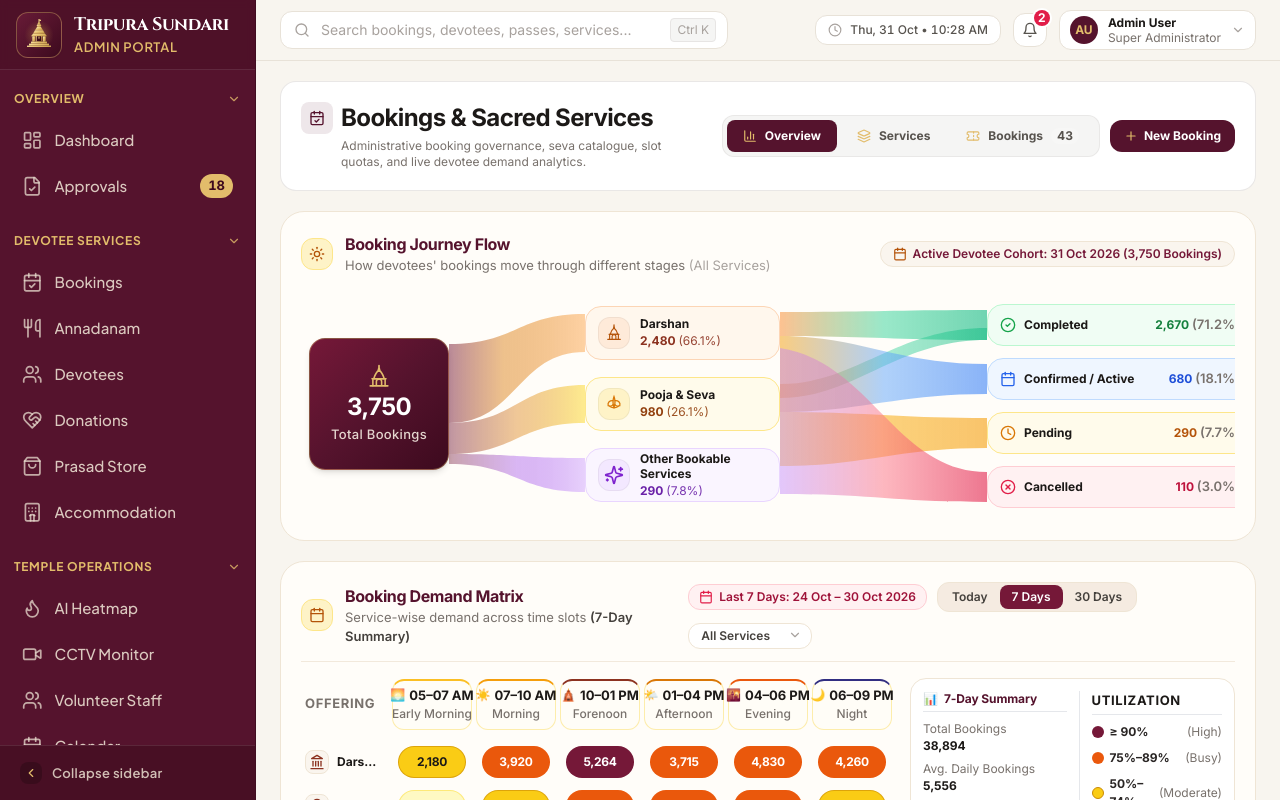
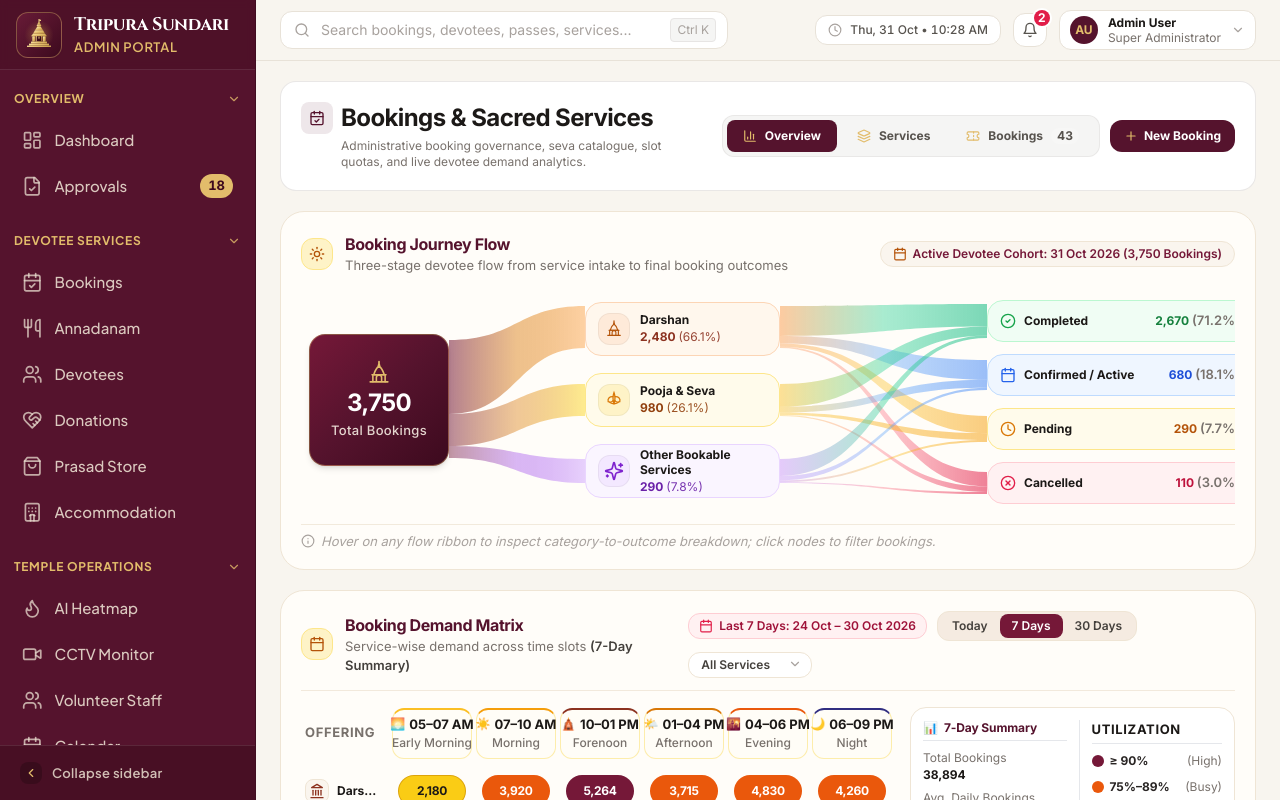
Before and after one commit to PraneethGwcSE/Tripura_Sundhari_Temple_Admin, a React (Vite) app: page /bookings in a window 1280 px wide. Shown: the top 800 px of the page. Built offline with nearby package versions, Linux system fonts and the light colour scheme.

Commit message:
feat: implement 12 data-driven category-to-outcome Sankey connections with zero gaps

```diff
--- a/src/components/bookings/BookingJourneySankey.jsx
+++ b/src/components/bookings/BookingJourneySankey.jsx
@@ -6,6 +6,7 @@ import {
   CheckCircle2,
   XCircle,
   Sparkles,
+  Info,
 } from 'lucide-react';
 
 // Sacred Golden Lotus Motif Icon
@@ -64,10 +65,17 @@ function TempleDomeIcon({ className = 'w-6 h-6' }) {
 }
 
 export default function BookingJourneySankey({ onNavigateWithFilter }) {
-  // 100% Mathematically Reconciled Dataset (Total: 3,750 Devotees)
-  // Stage 1 Total: 3,750
-  // Stage 2 Categories: Darshan (2,480) + Pooja & Seva (980) + Other Bookable Services (290) = 3,750
-  // Stage 3 Outcomes: Completed (2,670) + Confirmed/Active (680) + Pending (290) + Cancelled (110) = 3,750
+  const [hoveredFlow, setHoveredFlow] = useState(null);
+
+  // =========================================================
+  // 100% RECONCILED MASTER DATASET (3,750 BOOKINGS)
+  // Cross-Tabulation Matrix (3 Categories x 4 Outcomes):
+  //               Completed   Confirmed   Pending   Cancelled   Row Total
+  // Darshan           1,766         450       192          72       2,480
+  // Pooja & Seva        698         178        76          28         980
+  // Other Services      206          52        22          10         290
+  // Col Total         2,670         680       290         110       3,750
+  // =========================================================
   const totalBookings = 3750;
 
   const categories = [
@@ -82,7 +90,6 @@ export default function BookingJourneySankey({ onNavigateWithFilter }) {
       icon: <TempleDomeIcon className="w-5 h-5 text-[#B45309]" />,
       iconBg: 'bg-[#FEEAD9]',
       top: 'top-[14px]',
-      flows: { completed: 1820, confirmed: 450, pending: 150, cancelled: 60 },
     },
     {
       id: 'pooja',
@@ -95,7 +102,6 @@ export default function BookingJourneySankey({ onNavigateWithFilter }) {
       icon: <LotusIcon className="w-5 h-5 text-[#D97706]" />,
       iconBg: 'bg-[#FEF3C7]',
       top: 'top-[85px]',
-      flows: { completed: 660, confirmed: 180, pending: 100, cancelled: 40 },
     },
     {
       id: 'other',
@@ -108,7 +114,6 @@ export default function BookingJourneySankey({ onNavigateWithFilter }) {
       icon: <Sparkles className="w-5 h-5 text-[#7E22CE]" />,
       iconBg: 'bg-[#F3E8FF]',
       top: 'top-[156px]',
-      flows: { completed: 190, confirmed: 50, pending: 40, cancelled: 10 },
     },
   ];
 
@@ -159,6 +164,7 @@ export default function BookingJourneySankey({ onNavigateWithFilter }) {
     },
   ];
 
+  // Helper for drill-down navigation
   const handleClickCategory = (catLabel) => {
     if (onNavigateWithFilter) {
       onNavigateWithFilter({ category: catLabel, status: 'All' });
@@ -177,10 +183,217 @@ export default function BookingJourneySankey({ onNavigateWithFilter }) {
     }
   };
 
+  // =========================================================================
+  // EXACT SANKEY GEOMETRY CALCULATION (Canvas: 960px x 224px)
+  // Stage 1 Source: [8, 148] (w=140, h=132, centered at y=112)
+  // Stage 2 Categories: [284, 479] (w=195, h=54 each)
+  // Stage 3 Outcomes: [686, 952] (w=266, h=42 each)
+  // =========================================================================
+
+  // Stage 1 -> Stage 2 (3 Links)
+  const stage1Links = [
+    {
+      id: 's1-darshan',
+      from: 'Total Bookings',
+      to: 'Darshan',
+      count: 2480,
+      percent: '66.1%',
+      y1_0: 52,
+      y1_1: 126,
+      y2_0: 18,
+      y2_1: 60,
+      gradient: 'url(#ribbonToDarshan)',
+    },
+    {
+      id: 's1-pooja',
+      from: 'Total Bookings',
+      to: 'Pooja & Seva',
+      count: 980,
+      percent: '26.1%',
+      y1_0: 126,
+      y1_1: 158,
+      y2_0: 96,
+      y2_1: 128,
+      gradient: 'url(#ribbonToPooja)',
+    },
+    {
+      id: 's1-other',
+      from: 'Total Bookings',
+      to: 'Other Bookable Services',
+      count: 290,
+      percent: '7.8%',
+      y1_0: 158,
+      y1_1: 170,
+      y2_0: 171,
+      y2_1: 195,
+      gradient: 'url(#ribbonToOther)',
+    },
+  ];
+
+  // Stage 2 -> Stage 3: Exactly 12 Data-Driven Non-Zero Sankey Links
+  // x1 = 479 (right edge of Stage 2), x2 = 686 (left edge of Stage 3)
+  const stage2Links = [
+    // --- FROM DARSHAN (2,480 total: y span 18 -> 60) ---
+    {
+      id: 'flow-darshan-completed',
+      from: 'Darshan',
+      to: 'Completed',
+      count: 1766,
+      percent: '71.2%',
+      y1_0: 18,
+      y1_1: 47.91,
+      y2_0: 16,
+      y2_1: 38.49,
+      gradient: 'url(#gradDarshanCompleted)',
+    },
+    {
+      id: 'flow-darshan-confirmed',
+      from: 'Darshan',
+      to: 'Confirmed / Active',
+      count: 450,
+      percent: '18.1%',
+      y1_0: 47.91,
+      y1_1: 55.53,
+      y2_0: 72,
+      y2_1: 91.85,
+      gradient: 'url(#gradDarshanConfirmed)',
+    },
+    {
+      id: 'flow-darshan-pending',
+      from: 'Darshan',
+      to: 'Pending',
+      count: 192,
+      percent: '7.7%',
+      y1_0: 55.53,
+      y1_1: 58.78,
+      y2_0: 128,
+      y2_1: 145.21,
+      gradient: 'url(#gradDarshanPending)',
+    },
+    {
+      id: 'flow-darshan-cancelled',
+      from: 'Darshan',
+      to: 'Cancelled',
+      count: 72,
+      percent: '2.9%',
+      y1_0: 58.78,
+      y1_1: 60,
+      y2_0: 184,
+      y2_1: 198.40,
+      gradient: 'url(#gradDarshanCancelled)',
+    },
+
+    // --- FROM POOJA & SEVA (980 total: y span 96 -> 128) ---
+    {
+      id: 'flow-pooja-completed',
+      from: 'Pooja & Seva',
+      to: 'Completed',
+      count: 698,
+      percent: '71.2%',
+      y1_0: 96,
+      y1_1: 118.79,
+      y2_0: 38.49,
+      y2_1: 47.38,
+      gradient: 'url(#gradPoojaCompleted)',
+    },
+    {
+      id: 'flow-pooja-confirmed',
+      from: 'Pooja & Seva',
+      to: 'Confirmed / Active',
+      count: 178,
+      percent: '18.2%',
+      y1_0: 118.79,
+      y1_1: 124.60,
+      y2_0: 91.85,
+      y2_1: 99.70,
+      gradient: 'url(#gradPoojaConfirmed)',
+    },
+    {
+      id: 'flow-pooja-pending',
+      from: 'Pooja & Seva',
+      to: 'Pending',
+      count: 76,
+      percent: '7.8%',
+      y1_0: 124.60,
+      y1_1: 127.08,
+      y2_0: 145.21,
+      y2_1: 152.02,
+      gradient: 'url(#gradPoojaPending)',
+    },
+    {
+      id: 'flow-pooja-cancelled',
+      from: 'Pooja & Seva',
+      to: 'Cancelled',
+      count: 28,
+      percent: '2.9%',
+      y1_0: 127.08,
+      y1_1: 128,
+      y2_0: 198.40,
+      y2_1: 204.00,
+      gradient: 'url(#gradPoojaCancelled)',
+    },
+
+    // --- FROM OTHER SERVICES (290 total: y span 171 -> 195) ---
+    {
+      id: 'flow-other-completed',
+      from: 'Other Bookable Services',
+      to: 'Completed',
+      count: 206,
+      percent: '71.0%',
+      y1_0: 171,
+      y1_1: 188.05,
+      y2_0: 47.38,
+      y2_1: 50,
+      gradient: 'url(#gradOtherCompleted)',
+    },
+    {
+      id: 'flow-other-confirmed',
+      from: 'Other Bookable Services',
+      to: 'Confirmed / Active',
+      count: 52,
+      percent: '17.9%',
+      y1_0: 188.05,
+      y1_1: 192.35,
+      y2_0: 99.70,
+      y2_1: 102,
+      gradient: 'url(#gradOtherConfirmed)',
+    },
+    {
+      id: 'flow-other-pending',
+      from: 'Other Bookable Services',
+      to: 'Pending',
+      count: 22,
+      percent: '7.6%',
+      y1_0: 192.35,
+      y1_1: 194.17,
+      y2_0: 152.02,
+      y2_1: 154,
+      gradient: 'url(#gradOtherPending)',
+    },
+    {
+      id: 'flow-other-cancelled',
+      from: 'Other Bookable Services',
+      to: 'Cancelled',
+      count: 10,
+      percent: '3.4%',
+      y1_0: 194.17,
+      y1_1: 195,
+      y2_0: 204.00,
+      y2_1: 206,
+      gradient: 'url(#gradOtherCancelled)',
+    },
+  ];
+
+  // Helper for generating standard smooth cubic Bézier ribbon path
+  const makeRibbonPath = (x1, y1_0, y1_1, x2, y2_0, y2_1) => {
+    const cx = (x1 + x2) / 2;
+    return `M ${x1} ${y1_0} C ${cx} ${y1_0}, ${cx} ${y2_0}, ${x2} ${y2_0} L ${x2} ${y2_1} C ${cx} ${y2_1}, ${cx} ${y1_1}, ${x1} ${y1_1} Z`;
+  };
+
   return (
     <div className="bg-[#FFFDF9] rounded-2xl sm:rounded-3xl border border-[#EFE5D5] shadow-xs p-4 sm:p-5 relative overflow-hidden">
       {/* 1. Header with explicit reporting-period badge */}
-      <div className="flex flex-wrap items-center justify-between gap-3 mb-4">
+      <div className="flex flex-wrap items-center justify-between gap-3 mb-3">
         <div className="flex items-center gap-3">
           <div className="w-8 h-8 rounded-xl bg-[#FEF3C7] border border-[#FDE68A] flex items-center justify-center text-[#B45309] shrink-0">
             <Sun className="w-4 h-4" />
@@ -190,7 +403,7 @@ export default function BookingJourneySankey({ onNavigateWithFilter }) {
               Booking Journey Flow
             </h2>
             <p className="text-[11.5px] text-stone-500 font-sans">
-              How devotees' bookings move through different stages <span className="text-stone-400">(All Services)</span>
+              Three-stage devotee flow from service intake to final booking outcomes
             </p>
           </div>
         </div>
@@ -202,111 +415,152 @@ export default function BookingJourneySankey({ onNavigateWithFilter }) {
         </div>
       </div>
 
-      {/* 2. Coordinated Canvas: EXACT 960px width with Zero-Gap flowing ribbons */}
+      {/* 2. Coordinated Canvas: EXACT 960px width with Zero-Gap Flowing Sankey Ribbons */}
       <div className="w-full overflow-x-auto custom-scrollbar pb-1">
         <div className="relative w-[960px] h-[224px] mx-auto select-none">
           {/* Continuous Bézier Ribbons SVG Canvas: Touches nodes at the exact pixel */}
           <svg
-            className="absolute inset-0 w-[960px] h-[224px] pointer-events-none"
+            className="absolute inset-0 w-[960px] h-[224px]"
             viewBox="0 0 960 224"
             fill="none"
           >
             <defs>
               {/* Stage 1 -> Stage 2 Gradients */}
               <linearGradient id="ribbonToDarshan" x1="0%" y1="0%" x2="100%" y2="0%">
-                <stop offset="0%" stopColor="#751838" stopOpacity="0.5" />
-                <stop offset="40%" stopColor="#D97706" stopOpacity="0.45" />
+                <stop offset="0%" stopColor="#751838" stopOpacity="0.55" />
+                <stop offset="50%" stopColor="#D97706" stopOpacity="0.45" />
                 <stop offset="100%" stopColor="#FDBA74" stopOpacity="0.65" />
               </linearGradient>
               <linearGradient id="ribbonToPooja" x1="0%" y1="0%" x2="100%" y2="0%">
-                <stop offset="0%" stopColor="#751838" stopOpacity="0.45" />
+                <stop offset="0%" stopColor="#751838" stopOpacity="0.5" />
                 <stop offset="50%" stopColor="#D97706" stopOpacity="0.4" />
                 <stop offset="100%" stopColor="#FDE047" stopOpacity="0.6" />
               </linearGradient>
               <linearGradient id="ribbonToOther" x1="0%" y1="0%" x2="100%" y2="0%">
-                <stop offset="0%" stopColor="#751838" stopOpacity="0.4" />
+                <stop offset="0%" stopColor="#751838" stopOpacity="0.45" />
                 <stop offset="50%" stopColor="#9333EA" stopOpacity="0.35" />
                 <stop offset="100%" stopColor="#D8B4FE" stopOpacity="0.6" />
               </linearGradient>
 
-              {/* Stage 2 -> Stage 3 Flow Gradients */}
-              <linearGradient id="flowCompleted" x1="0%" y1="0%" x2="100%" y2="0%">
+              {/* Stage 2 -> Stage 3 (12 Unique Gradients) */}
+              {/* From Darshan */}
+              <linearGradient id="gradDarshanCompleted" x1="0%" y1="0%" x2="100%" y2="0%">
                 <stop offset="0%" stopColor="#FB923C" stopOpacity="0.55" />
                 <stop offset="50%" stopColor="#34D399" stopOpacity="0.5" />
-                <stop offset="100%" stopColor="#10B981" stopOpacity="0.6" />
+                <stop offset="100%" stopColor="#10B981" stopOpacity="0.65" />
               </linearGradient>
-              <linearGradient id="flowConfirmed" x1="0%" y1="0%" x2="100%" y2="0%">
-                <stop offset="0%" stopColor="#F59E0B" stopOpacity="0.5" />
-                <stop offset="50%" stopColor="#60A5FA" stopOpacity="0.5" />
+              <linearGradient id="gradDarshanConfirmed" x1="0%" y1="0%" x2="100%" y2="0%">
+                <stop offset="0%" stopColor="#FB923C" stopOpacity="0.5" />
+                <stop offset="50%" stopColor="#60A5FA" stopOpacity="0.45" />
                 <stop offset="100%" stopColor="#3B82F6" stopOpacity="0.6" />
               </linearGradient>
-              <linearGradient id="flowPending" x1="0%" y1="0%" x2="100%" y2="0%">
-                <stop offset="0%" stopColor="#FBBF24" stopOpacity="0.5" />
+              <linearGradient id="gradDarshanPending" x1="0%" y1="0%" x2="100%" y2="0%">
+                <stop offset="0%" stopColor="#FB923C" stopOpacity="0.45" />
+                <stop offset="50%" stopColor="#FBBF24" stopOpacity="0.45" />
                 <stop offset="100%" stopColor="#F59E0B" stopOpacity="0.6" />
               </linearGradient>
-              <linearGradient id="flowCancelled" x1="0%" y1="0%" x2="100%" y2="0%">
+              <linearGradient id="gradDarshanCancelled" x1="0%" y1="0%" x2="100%" y2="0%">
+                <stop offset="0%" stopColor="#FB923C" stopOpacity="0.4" />
+                <stop offset="50%" stopColor="#FB7185" stopOpacity="0.45" />
+                <stop offset="100%" stopColor="#E11D48" stopOpacity="0.65" />
+              </linearGradient>
+
+              {/* From Pooja & Seva */}
+              <linearGradient id="gradPoojaCompleted" x1="0%" y1="0%" x2="100%" y2="0%">
+                <stop offset="0%" stopColor="#FBBF24" stopOpacity="0.55" />
+                <stop offset="50%" stopColor="#34D399" stopOpacity="0.5" />
+                <stop offset="100%" stopColor="#10B981" stopOpacity="0.65" />
+              </linearGradient>
+              <linearGradient id="gradPoojaConfirmed" x1="0%" y1="0%" x2="100%" y2="0%">
+                <stop offset="0%" stopColor="#FBBF24" stopOpacity="0.5" />
+                <stop offset="50%" stopColor="#60A5FA" stopOpacity="0.45" />
+                <stop offset="100%" stopColor="#3B82F6" stopOpacity="0.6" />
+              </linearGradient>
+              <linearGradient id="gradPoojaPending" x1="0%" y1="0%" x2="100%" y2="0%">
+                <stop offset="0%" stopColor="#FBBF24" stopOpacity="0.45" />
+                <stop offset="100%" stopColor="#F59E0B" stopOpacity="0.6" />
+              </linearGradient>
+              <linearGradient id="gradPoojaCancelled" x1="0%" y1="0%" x2="100%" y2="0%">
+                <stop offset="0%" stopColor="#FBBF24" stopOpacity="0.4" />
+                <stop offset="50%" stopColor="#FB7185" stopOpacity="0.45" />
+                <stop offset="100%" stopColor="#E11D48" stopOpacity="0.65" />
+              </linearGradient>
+
+              {/* From Other Services */}
+              <linearGradient id="gradOtherCompleted" x1="0%" y1="0%" x2="100%" y2="0%">
+                <stop offset="0%" stopColor="#C084FC" stopOpacity="0.5" />
+                <stop offset="50%" stopColor="#34D399" stopOpacity="0.5" />
+                <stop offset="100%" stopColor="#10B981" stopOpacity="0.65" />
+              </linearGradient>
+              <linearGradient id="gradOtherConfirmed" x1="0%" y1="0%" x2="100%" y2="0%">
                 <stop offset="0%" stopColor="#C084FC" stopOpacity="0.45" />
-                <stop offset="50%" stopColor="#FB7185" stopOpacity="0.5" />
-                <stop offset="100%" stopColor="#E11D48" stopOpacity="0.6" />
+                <stop offset="50%" stopColor="#60A5FA" stopOpacity="0.45" />
+                <stop offset="100%" stopColor="#3B82F6" stopOpacity="0.6" />
+              </linearGradient>
+              <linearGradient id="gradOtherPending" x1="0%" y1="0%" x2="100%" y2="0%">
+                <stop offset="0%" stopColor="#C084FC" stopOpacity="0.45" />
+                <stop offset="50%" stopColor="#FBBF24" stopOpacity="0.45" />
+                <stop offset="100%" stopColor="#F59E0B" stopOpacity="0.6" />
+              </linearGradient>
+              <linearGradient id="gradOtherCancelled" x1="0%" y1="0%" x2="100%" y2="0%">
+                <stop offset="0%" stopColor="#C084FC" stopOpacity="0.45" />
+                <stop offset="50%" stopColor="#FB7185" stopOpacity="0.45" />
+                <stop offset="100%" stopColor="#E11D48" stopOpacity="0.65" />
               </linearGradient>
             </defs>
 
             {/* =========================================================
-                STAGE 1 -> STAGE 2 FLOW RIBBONS
-                Source node ends at x=148; Category nodes start at x=284.
-                Total height on Hero card = 120px (y: 52 to 172).
+                STAGE 1 -> STAGE 2 FLOW RIBBONS (x1=148 to x2=284)
                ========================================================= */}
-            {/* 1. Ribbon to Darshan: 2,480 bookings (66.1% -> 79px) */}
-            <path
-              d="M 148 52 C 216 52, 216 22, 284 22 L 284 60 C 216 60, 216 131, 148 131 Z"
-              fill="url(#ribbonToDarshan)"
-            />
-
-            {/* 2. Ribbon to Pooja & Seva: 980 bookings (26.1% -> 31px) */}
-            <path
-              d="M 148 131 C 216 131, 216 93, 284 93 L 284 131 C 216 131, 216 162, 148 162 Z"
-              fill="url(#ribbonToPooja)"
-            />
-
-            {/* 3. Ribbon to Other Services: 290 bookings (7.8% -> 10px) */}
-            <path
-              d="M 148 162 C 216 162, 216 166, 284 166 L 284 200 C 216 200, 216 172, 148 172 Z"
-              fill="url(#ribbonToOther)"
-            />
+            {stage1Links.map((link) => (
+              <path
+                key={link.id}
+                d={makeRibbonPath(148, link.y1_0, link.y1_1, 284, link.y2_0, link.y2_1)}
+                fill={link.gradient}
+                className="transition-opacity duration-200 cursor-pointer"
+                opacity={hoveredFlow && hoveredFlow.id !== link.id ? 0.35 : 1}
+                onMouseEnter={() =>
+                  setHoveredFlow({
+                    id: link.id,
+                    from: link.from,
+                    to: link.to,
+                    count: link.count,
+                    percent: link.percent,
+                  })
+                }
+                onMouseLeave={() => setHoveredFlow(null)}
+              />
+            ))}
 
             {/* =========================================================
-                STAGE 2 -> STAGE 3 FLOW RIBBONS
-                Category nodes end at x=479; Outcome nodes start at x=686.
+                STAGE 2 -> STAGE 3 FLOW RIBBONS (x1=479 to x2=686)
+                12 Distinct, Continuous Category-to-Outcome Connections
                ========================================================= */}
-            {/* 1. Green Flow into Completed (x=686, y=18..48, Total: 2,670) */}
-            <path
-              d="M 479 20 C 572 20, 593 18, 686 18 L 686 48 C 593 48, 572 44, 479 44 Z"
-              fill="url(#flowCompleted)"
-            />
-            {/* Branch from Pooja & Seva to Completed */}
-            <path
-              d="M 479 92 C 555 92, 595 36, 686 36 L 686 48 C 595 48, 555 106, 479 106 Z"
-              fill="url(#flowCompleted)"
-              opacity="0.85"
-            />
-
-            {/* 2. Blue Flow into Confirmed / Active (x=686, y=72..102, Total: 680) */}
-            <path
-              d="M 479 44 C 560 44, 595 72, 686 72 L 686 102 C 595 102, 560 120, 479 120 Z"
-              fill="url(#flowConfirmed)"
-            />
-
-            {/* 3. Amber Flow into Pending (x=686, y=126..156, Total: 290) */}
-            <path
-              d="M 479 120 C 565 120, 595 126, 686 126 L 686 156 C 595 156, 565 174, 479 174 Z"
-              fill="url(#flowPending)"
-            />
-
-            {/* 4. Rose Flow into Cancelled (x=686, y=180..210, Total: 110) */}
-            <path
-              d="M 479 56 C 570 70, 595 180, 686 180 L 686 210 C 595 210, 570 202, 479 202 Z"
-              fill="url(#flowCancelled)"
-            />
+            {stage2Links.map((link) => {
+              const isHovered = hoveredFlow && hoveredFlow.id === link.id;
+              const isFaded = hoveredFlow && hoveredFlow.id !== link.id;
+              return (
+                <path
+                  key={link.id}
+                  d={makeRibbonPath(479, link.y1_0, link.y1_1, 686, link.y2_0, link.y2_1)}
+                  fill={link.gradient}
+                  stroke={isHovered ? '#751838' : 'none'}
+                  strokeWidth={isHovered ? 1.2 : 0}
+                  opacity={isFaded ? 0.25 : isHovered ? 1 : 0.85}
+                  className="transition-all duration-200 cursor-pointer"
+                  onMouseEnter={() =>
+                    setHoveredFlow({
+                      id: link.id,
+                      from: link.from,
+                      to: link.to,
+                      count: link.count,
+                      percent: `${link.percent} of ${link.from}`,
+                    })
+                  }
+                  onMouseLeave={() => setHoveredFlow(null)}
+                />
+              );
+            })}
           </svg>
 
           {/* =========================================================
@@ -385,6 +639,24 @@ export default function BookingJourneySankey({ onNavigateWithFilter }) {
           </div>
         </div>
       </div>
+
+      {/* 3. Interactive Ribbon Hover Telemetry Footer */}
+      <div className="mt-2 pt-2 border-t border-[#EFE5D5]/80 flex items-center justify-between text-xs min-h-[22px]">
+        {hoveredFlow ? (
+          <div className="flex items-center gap-2 text-stone-700 animate-in fade-in">
+            <span className="font-bold text-[#751838]">{hoveredFlow.from}</span>
+            <span className="text-stone-400">➔</span>
+            <span className="font-bold text-stone-900">{hoveredFlow.to}:</span>
+            <strong className="text-[#751838] font-sans">{hoveredFlow.count.toLocaleString()} devotees</strong>
+            <span className="text-stone-400">({hoveredFlow.percent})</span>
+          </div>
+        ) : (
+          <div className="text-[11px] text-stone-400 italic flex items-center gap-1.5">
+            <Info className="w-3.5 h-3.5 text-stone-400" />
+            <span>Hover on any flow ribbon to inspect category-to-outcome breakdown; click nodes to filter bookings.</span>
+          </div>
+        )}
+      </div>
     </div>
   );
 }
```
